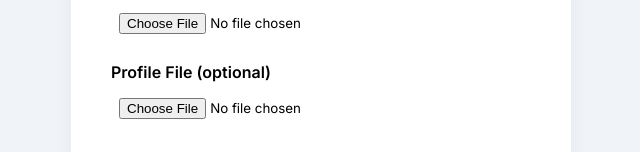
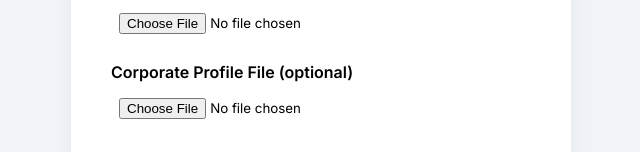
Before and after one commit to dangduong2607/super-dcf-model, a plain HTML site: page index.html in a window 1280 px wide. Shown: the part 162-314 px from the top of the page, without its empty margins (319-959 px from the left). Drawn offline with Linux system fonts and the light colour scheme.

Commit message:
Update index.html

```diff
--- a/index.html
+++ b/index.html
@@ -74,7 +74,7 @@
       <label for="consensus">Consensus File (required)</label>
       <input type="file" name="consensus" accept=".xlsx" required>
 
-      <label for="profile">Profile File (optional)</label>
+      <label for="profile">Corporate Profile File (optional)</label>
       <input type="file" name="profile" accept=".xlsx">
 
       <button type="submit">Generate DCF Model</button>
```
